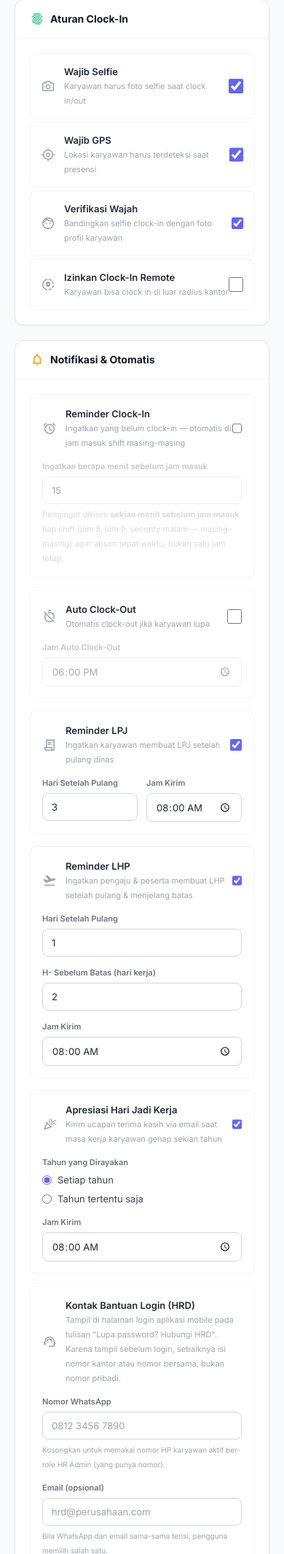
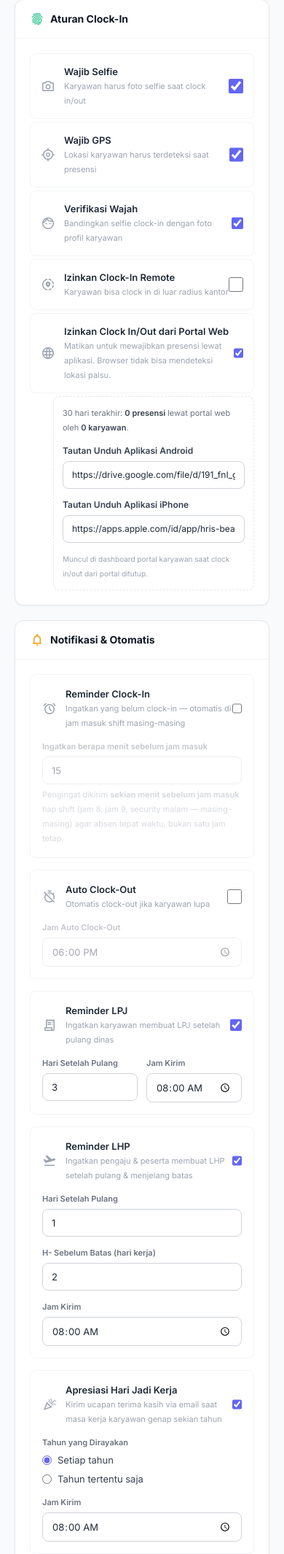
Before and after one commit to RndBE/backend_absensi, a Laravel app: page /admin/attendance-settings in a window 390 px wide. Shown: the part 852-2982 px from the top of the page at 73% size. Run offline with Laravel 12, Linux system fonts and the light colour scheme; the visitor is signed in with stand-in values (Sample User, id 1); data comes from the database, SQL or seed files in the repository; tables that the repository leaves empty hold one stand-in row (values such as "Sample post"); style sheets or scripts are compiled from the project's sources.

Commit message:
feat(attendance): admin can close portal clock-in and point employees to the app
The browser cannot report a mocked location, its location can be overridden
from DevTools, and a laptop camera can be swapped for a virtual one. The
portal and the app already share Api\AttendanceController, so the device is
the only difference.

- New setting allow_web_clockin (default on, so deploying changes nothing).
  When off, portal clock in/out POSTs get a 403 with the download links, the
  clock-in page redirects to the dashboard, and the dashboard swaps the clock
  button for an "use the app" notice with Android and iPhone download buttons.
- Download links are settings too: app_download_url_android (Google Drive APK)
  and app_download_url_ios (App Store), editable on the attendance settings
  page. An empty iPhone link tells iPhone users to contact HR instead.
- attendances.clock_in_source / clock_out_source record "app" or "web"
  (NULL = filled by admin or system). The settings page shows how many
  attendances came through the portal in the last 30 days, so admins can see
  who is affected before closing it. Writes are skipped until the migration
  has run, so clock-in keeps working if the code deploys first.
- EmployeePortalTest now creates the companies table the dashboard timeline
  reads; eight dashboard tests that were failing on it pass again.

Co-Authored-By: Claude Opus 5.5 <noreply@anthropic.com>

```diff
--- a/app/Http/Controllers/Admin/AttendanceSettingController.php
+++ b/app/Http/Controllers/Admin/AttendanceSettingController.php
@@ -6,6 +6,7 @@ use App\Http\Controllers\Controller;
 use App\Models\Setting;
 use App\Services\WorkAnniversaryService;
 use App\Support\HrContact;
+use App\Support\WebClockin;
 use Illuminate\Http\Request;
 
 class AttendanceSettingController extends Controller
@@ -21,6 +22,9 @@ class AttendanceSettingController extends Controller
         'allow_remote_clockin' => '0',
         'remote_requires_approval' => '1',
         'remote_requires_notes' => '1',
+        WebClockin::KEY_ENABLED => '1',
+        WebClockin::KEY_ANDROID_URL => WebClockin::DEFAULT_ANDROID_URL,
+        WebClockin::KEY_IOS_URL => WebClockin::DEFAULT_IOS_URL,
         'clockin_reminder_enabled' => '0',
         'clockin_reminder_before' => '15',
         'auto_clockout_enabled' => '0',
@@ -48,7 +52,10 @@ class AttendanceSettingController extends Controller
             $settings[$key] = Setting::getValue($key, $default);
         }
 
-        return view('admin.attendance-settings.index', compact('settings'));
+        // Berapa yang masih presensi lewat portal, sebagai bahan sebelum jalur itu ditutup.
+        $webClockinUsage = WebClockin::recentUsage();
+
+        return view('admin.attendance-settings.index', compact('settings', 'webClockinUsage'));
     }
 
     public function update(Request $request)
@@ -83,14 +90,18 @@ class AttendanceSettingController extends Controller
                 }
             }],
             HrContact::KEY_EMAIL => 'nullable|email|max:255',
+            WebClockin::KEY_ANDROID_URL => 'nullable|url:http,https|max:500',
+            WebClockin::KEY_IOS_URL => 'nullable|url:http,https|max:500',
         ], [
+            WebClockin::KEY_ANDROID_URL.'.url' => 'Tautan unduh Android harus berupa alamat web (diawali https://).',
+            WebClockin::KEY_IOS_URL.'.url' => 'Tautan unduh iPhone harus berupa alamat web (diawali https://).',
             'anniversary_milestones.regex' => 'Kelipatan tahun harus berupa angka dipisah koma, contoh: 1,3,5,10.',
             'anniversary_milestones.required_if' => 'Isi tahun yang dirayakan, contoh: 1,3,5,10. Atau pilih "Setiap tahun".',
         ]);
 
         $booleanKeys = [
             'require_photo', 'require_gps', 'allow_remote_clockin',
-            'remote_requires_approval', 'remote_requires_notes',
+            'remote_requires_approval', 'remote_requires_notes', WebClockin::KEY_ENABLED,
             'clockin_reminder_enabled', 'auto_clockout_enabled',
             'face_verification_enabled', 'lpj_reminder_enabled',
             'lhp_reminder_enabled', 'anniversary_greeting_enabled',
@@ -103,6 +114,7 @@ class AttendanceSettingController extends Controller
             'lpj_reminder_days', 'lpj_reminder_time',
             'lhp_reminder_after_days', 'lhp_reminder_before_days', 'lhp_reminder_time',
             'anniversary_greeting_time',
+            WebClockin::KEY_ANDROID_URL, WebClockin::KEY_IOS_URL,
         ];
 
         foreach ($booleanKeys as $key) {
--- a/app/Http/Controllers/Api/AttendanceController.php
+++ b/app/Http/Controllers/Api/AttendanceController.php
@@ -18,6 +18,7 @@ use App\Support\AttendanceOpenShift;
 use App\Support\AttendanceLateExcuse;
 use App\Support\MonthlyAttendance;
 use App\Support\AttendanceLeaveSync;
+use App\Support\WebClockin;
 use Illuminate\Http\Request;
 use Illuminate\Support\Carbon;
 use Illuminate\Support\Facades\Storage;
@@ -251,6 +252,7 @@ class AttendanceController extends Controller
                 'clock_in_lat' => $request->latitude,
                 'clock_in_lng' => $request->longitude,
                 ...$this->locationAuditAttributes($request, 'clock_in'),
+                ...WebClockin::sourceAttributes($request, 'clock_in'),
                 ...$this->locationReviewAttributes($request, 'clock_in', $requireGps, null, $face['issue'], $face['flags']),
                 'clock_in_photo' => $photoPath,
                 'status' => $clockInStatus,
@@ -723,6 +725,7 @@ class AttendanceController extends Controller
             'clock_out_lat' => $request->latitude,
             'clock_out_lng' => $request->longitude,
             ...$this->locationAuditAttributes($request, 'clock_out'),
+            ...WebClockin::sourceAttributes($request, 'clock_out'),
             ...$this->locationReviewAttributes($request, 'clock_out', $requireGps, $attendance, $face['issue'], $face['flags']),
             'clock_out_photo' => $photoPath,
             ...$clockOutStatus,
--- a/app/Http/Controllers/Employee/DashboardController.php
+++ b/app/Http/Controllers/Employee/DashboardController.php
@@ -14,6 +14,7 @@ use App\Support\AttendanceOpenShift;
 use App\Support\AttendanceLateExcuse;
 use App\Support\DashboardTimeline;
 use App\Support\PendingApprovalCounter;
+use App\Support\WebClockin;
 use Illuminate\Http\Request;
 use Illuminate\Support\Carbon;
 use Illuminate\Support\Facades\Schema;
@@ -86,6 +87,8 @@ class DashboardController extends Controller
             'schedule' => $this->todaySchedule($employee, $today),
             'timeline' => DashboardTimeline::for($employee, $today),
             'pendingApprovalCount' => app(PendingApprovalCounter::class)->countForApprover($employee),
+            'webClockinEnabled' => WebClockin::enabled(),
+            'appDownloadLinks' => WebClockin::downloadLinks(),
             'settings' => [
                 'office_latitude' => (float) Setting::getValue('office_latitude', '0'),
                 'office_longitude' => (float) Setting::getValue('office_longitude', '0'),
--- a/app/Models/Attendance.php
+++ b/app/Models/Attendance.php
@@ -7,12 +7,18 @@ use Illuminate\Database\Eloquent\Relations\BelongsTo;
 
 class Attendance extends Model
 {
+    /** Nilai kolom clock_in_source / clock_out_source. NULL = diisi admin atau sistem. */
+    public const SOURCE_APP = 'app';
+
+    public const SOURCE_WEB = 'web';
+
     protected $fillable = [
         'employee_id', 'date', 'clock_in', 'clock_out',
         'clock_in_lat', 'clock_in_lng', 'clock_out_lat', 'clock_out_lng',
         'clock_in_accuracy_meters', 'clock_out_accuracy_meters',
         'clock_in_is_mocked', 'clock_out_is_mocked',
         'clock_in_location_recorded_at', 'clock_out_location_recorded_at',
+        'clock_in_source', 'clock_out_source',
         'clock_in_photo', 'clock_out_photo', 'status', 'review_status',
         'suspicious_reason', 'security_flags', 'reviewed_by', 'reviewed_at',
         'review_notes', 'is_late',
--- /dev/null
+++ b/app/Support/WebClockin.php
@@ -0,0 +1,112 @@
+<?php
+
+namespace App\Support;
+
+use App\Models\Attendance;
+use App\Models\Setting;
+use Illuminate\Http\Request;
+use Illuminate\Support\Carbon;
+use Illuminate\Support\Facades\Schema;
+
+/**
+ * Clock in / clock out lewat portal web karyawan.
+ *
+ * Portal dan aplikasi memakai controller yang sama (Api\AttendanceController), jadi aturan radius,
+ * selfie, dan verifikasi wajahnya sama. Bedanya di perangkat: browser tidak pernah melaporkan
+ * lokasi palsu (tidak ada padanan is_mock_location dari aplikasi), lokasinya bisa diganti lewat
+ * DevTools, dan kamera laptop bisa diganti kamera virtual. Karena itu admin bisa menutup jalur ini
+ * dan mengarahkan karyawan mengunduh aplikasi.
+ *
+ * Bawaannya tetap terbuka supaya deploy tidak mengubah perilaku; admin yang menutupnya.
+ */
+class WebClockin
+{
+    public const KEY_ENABLED = 'allow_web_clockin';
+
+    public const KEY_ANDROID_URL = 'app_download_url_android';
+
+    public const KEY_IOS_URL = 'app_download_url_ios';
+
+    /** Berkas APK di Google Drive. Admin bisa menggantinya di Pengaturan Presensi. */
+    public const DEFAULT_ANDROID_URL = 'https://drive.google.com/file/d/191_fnI_gC6mYvQu0H6MzHfdnww4foRXC/view?usp=sharing';
+
+    /** Halaman HRIS Beacon di App Store. */
+    public const DEFAULT_IOS_URL = 'https://apps.apple.com/id/app/hris-beacon/id6779173262';
+
+    /** Penanda di request yang diteruskan portal ke Api\AttendanceController. */
+    private const REQUEST_ATTRIBUTE = 'attendance_source';
+
+    public static function enabled(): bool
+    {
+        return Setting::getValue(self::KEY_ENABLED, '1') === '1';
+    }
+
+    /**
+     * Tautan unduh aplikasi. Isian kosong berarti tombolnya tidak ditampilkan.
+     *
+     * @return array{android: ?string, ios: ?string}
+     */
+    public static function downloadLinks(): array
+    {
+        return [
+            'android' => self::httpUrl(Setting::getValue(self::KEY_ANDROID_URL, self::DEFAULT_ANDROID_URL)),
+            'ios' => self::httpUrl(Setting::getValue(self::KEY_IOS_URL, self::DEFAULT_IOS_URL)),
+        ];
+    }
+
+    public static function closedMessage(): string
+    {
+        return 'Clock in/out lewat portal web sudah ditutup. Silakan presensi lewat aplikasi HRIS Beacon di HP Anda.';
+    }
+
+    public static function markFromPortal(Request $request): void
+    {
+        $request->attributes->set(self::REQUEST_ATTRIBUTE, Attendance::SOURCE_WEB);
+    }
+
+    /**
+     * Kolom asal presensi untuk ditulis bersama jam clock in/out. Dilewati bila migrasinya belum
+     * jalan, supaya kode yang ter-deploy lebih dulu tidak membuat semua presensi gagal.
+     *
+     * @param  'clock_in'|'clock_out'  $prefix
+     */
+    public static function sourceAttributes(Request $request, string $prefix): array
+    {
+        if (! Schema::hasColumn('attendances', $prefix.'_source')) {
+            return [];
+        }
+
+        return [$prefix.'_source' => $request->attributes->get(self::REQUEST_ATTRIBUTE, Attendance::SOURCE_APP)];
+    }
+
+    /**
+     * Pemakaian portal untuk presensi dalam N hari terakhir: berapa clock in/out dan oleh berapa
+     * karyawan. Null bila kolom asal belum ada (migrasi belum jalan).
+     *
+     * @return array{days: int, attendances: int, employees: int}|null
+     */
+    public static function recentUsage(int $days = 30): ?array
+    {
+        if (! Schema::hasColumn('attendances', 'clock_in_source')) {
+            return null;
+        }
+
+        $query = Attendance::query()
+            ->where('date', '>=', Carbon::today()->subDays($days - 1)->toDateString())
+            ->where(fn ($q) => $q->where('clock_in_source', Attendance::SOURCE_WEB)
+                ->orWhere('clock_out_source', Attendance::SOURCE_WEB));
+
+        return [
+            'days' => $days,
+            'attendances' => (clone $query)->count(),
+            'employees' => (clone $query)->distinct()->count('employee_id'),
+        ];
+    }
+
+    private static function httpUrl(?string $url): ?string
+    {
+        $url = trim((string) $url);
+
+        return preg_match('#^https?://#i', $url) ? $url : null;
+    }
+}
--- a/resources/views/admin/attendance-settings/index.blade.php
+++ b/resources/views/admin/attendance-settings/index.blade.php
@@ -144,6 +144,43 @@
                         <input type="checkbox" name="remote_requires_notes" value="1" {{ $settings['remote_requires_notes'] == '1' ? 'checked' : '' }}
                             class="w-4.5 h-4.5 accent-amber-500 rounded cursor-pointer">
                     </label>
+                </div>
+
+                {{-- Clock in/out dari portal web --}}
+                <label class="flex items-center justify-between p-3.5 rounded-lg border border-gray-100 hover:bg-gray-50 transition-all cursor-pointer group">
+                    <div class="flex items-center gap-3">
+                        <span class="material-symbols-outlined text-[20px] text-gray-400 group-hover:text-indigo-500 transition-colors">language</span>
+                        <div>
+                            <div class="text-[13px] font-semibold text-gray-800">Izinkan Clock In/Out dari Portal Web</div>
+                            <div class="text-[11px] text-gray-400">Matikan untuk mewajibkan presensi lewat aplikasi. Browser tidak bisa mendeteksi lokasi palsu.</div>
+                        </div>
+                    </div>
+                    <input type="checkbox" name="{{ \App\Support\WebClockin::KEY_ENABLED }}" value="1" {{ $settings[\App\Support\WebClockin::KEY_ENABLED] == '1' ? 'checked' : '' }}
+                        class="w-5 h-5 accent-indigo-500 rounded cursor-pointer">
+                </label>
+
+                <div class="ml-8 p-3 rounded-lg border border-dashed border-gray-200 space-y-3">
+                    @if($webClockinUsage !== null)
+                        <div class="text-[11px] text-gray-500">
+                            {{ $webClockinUsage['days'] }} hari terakhir:
+                            <span class="font-semibold text-gray-700">{{ $webClockinUsage['attendances'] }} presensi</span>
+                            lewat portal web oleh
+                            <span class="font-semibold text-gray-700">{{ $webClockinUsage['employees'] }} karyawan</span>.
+                        </div>
+                    @endif
+                    <div>
+                        <label class="block text-[12px] font-semibold text-gray-700 mb-1">Tautan Unduh Aplikasi Android</label>
+                        <input type="url" name="{{ \App\Support\WebClockin::KEY_ANDROID_URL }}" value="{{ old(\App\Support\WebClockin::KEY_ANDROID_URL, $settings[\App\Support\WebClockin::KEY_ANDROID_URL]) }}"
+                            placeholder="https://drive.google.com/..."
+                            class="w-full px-3 py-2 text-[12px] border border-gray-300 rounded-lg outline-none focus:border-indigo-500 transition-all">
+                    </div>
+                    <div>
+                        <label class="block text-[12px] font-semibold text-gray-700 mb-1">Tautan Unduh Aplikasi iPhone</label>
+                        <input type="url" name="{{ \App\Support\WebClockin::KEY_IOS_URL }}" value="{{ old(\App\Support\WebClockin::KEY_IOS_URL, $settings[\App\Support\WebClockin::KEY_IOS_URL]) }}"
+                            placeholder="https://apps.apple.com/..."
+                            class="w-full px-3 py-2 text-[12px] border border-gray-300 rounded-lg outline-none focus:border-indigo-500 transition-all">
+                    </div>
+                    <div class="text-[10px] text-gray-400">Muncul di dashboard portal karyawan saat clock in/out dari portal ditutup.</div>
                 </div>
             </div>
         </div>
```
Also changed, not shown: app/Http/Controllers/Employee/AttendanceController.php (+17 -0 lines), resources/views/employee/attendance/partials/use-app-notice.blade.php (added, +41 -0 lines), resources/views/employee/dashboard.blade.php (+6 -1 lines), tests/Feature/ApiAttendanceClockInTest.php (+3 -0 lines), tests/Feature/AttendanceGpsAccuracySettingTest.php (+32 -0 lines), tests/Feature/EmployeePortalTest.php (+133 -0 lines), database/migrations/2026_11_26_100000_add_source_columns_to_attendances_table.php (added).
